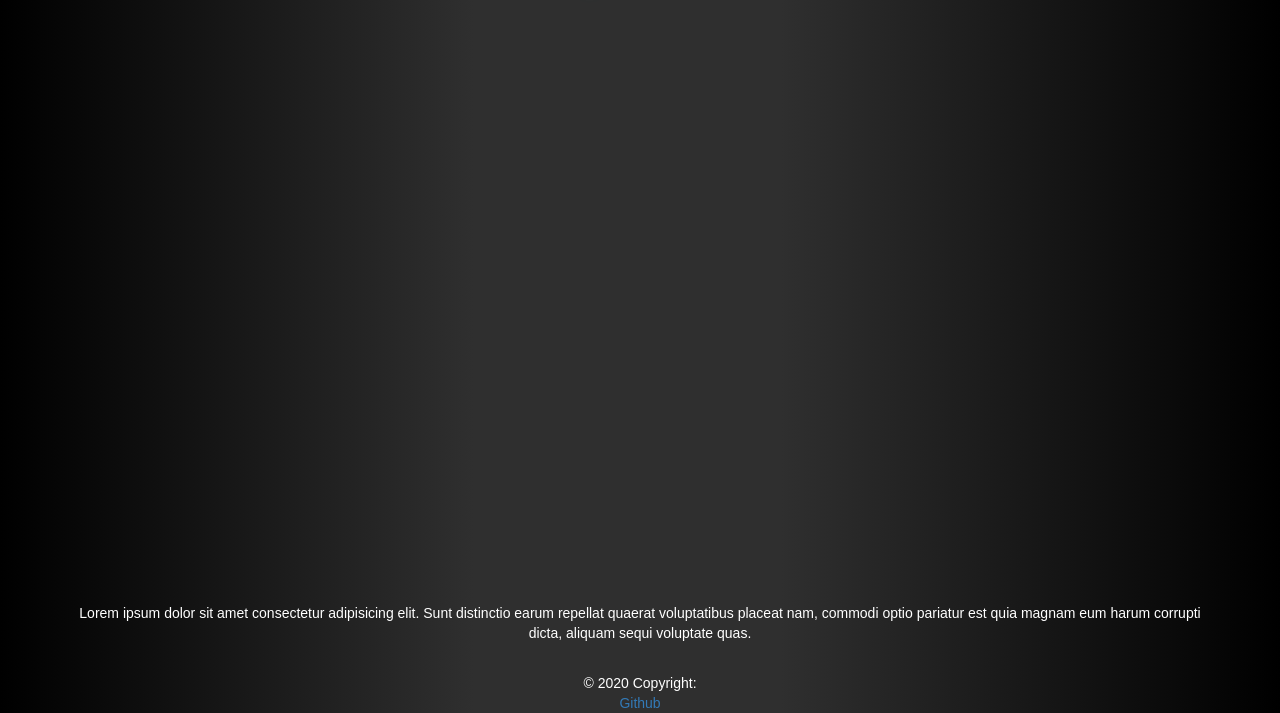
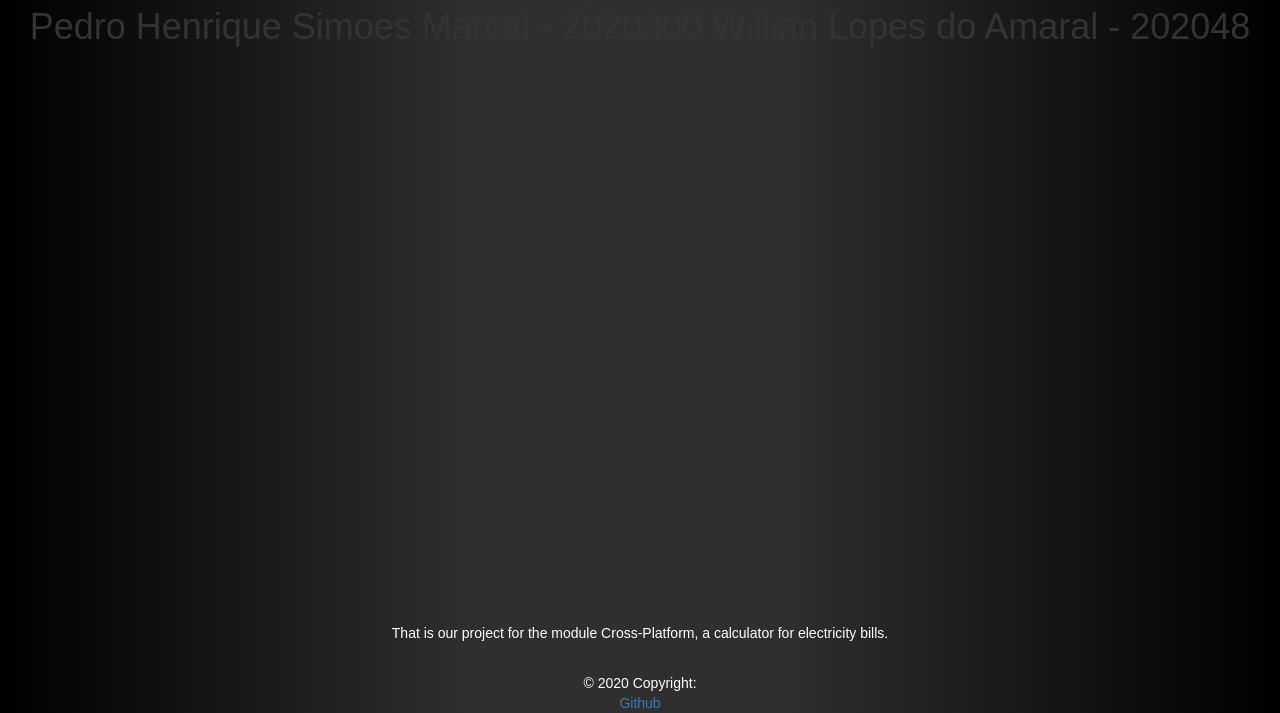
Before and after one commit to pedromarcal12/Cross-Platform-CA3, an Electron app: page eletric-clacl/frontPage.html in a window 1280 px wide. Shown: the part 87-800 px from the top of the page. Drawn offline with nearby package versions, Linux system fonts and the light colour scheme; no server answers.

Commit message:
few updates

```diff
--- a/eletric-clacl/frontPage.html
+++ b/eletric-clacl/frontPage.html
@@ -19,6 +19,11 @@
       <center><small>Please wait...</small></center>
       <h1 id="app-title">Electricity bill Calculator </h1>
     </div>
+      <div>
+       <h1 id="info">Pedro Henrique Simoes Marcal - 2020300
+        Willian Lopes do Amaral - 202048
+       </h1>
+      </div>
   </div>
 
 
@@ -29,10 +34,7 @@
       <!-- Section: Text -->
       <section class="mb-4">
         <p>
-          Lorem ipsum dolor sit amet consectetur adipisicing elit. Sunt
-          distinctio earum repellat quaerat voluptatibus placeat nam,
-          commodi optio pariatur est quia magnam eum harum corrupti dicta,
-          aliquam sequi voluptate quas.
+          That is our project for the module Cross-Platform, a calculator for electricity bills.
         </p>
       </section>
       <!-- Section: Text -->
```
